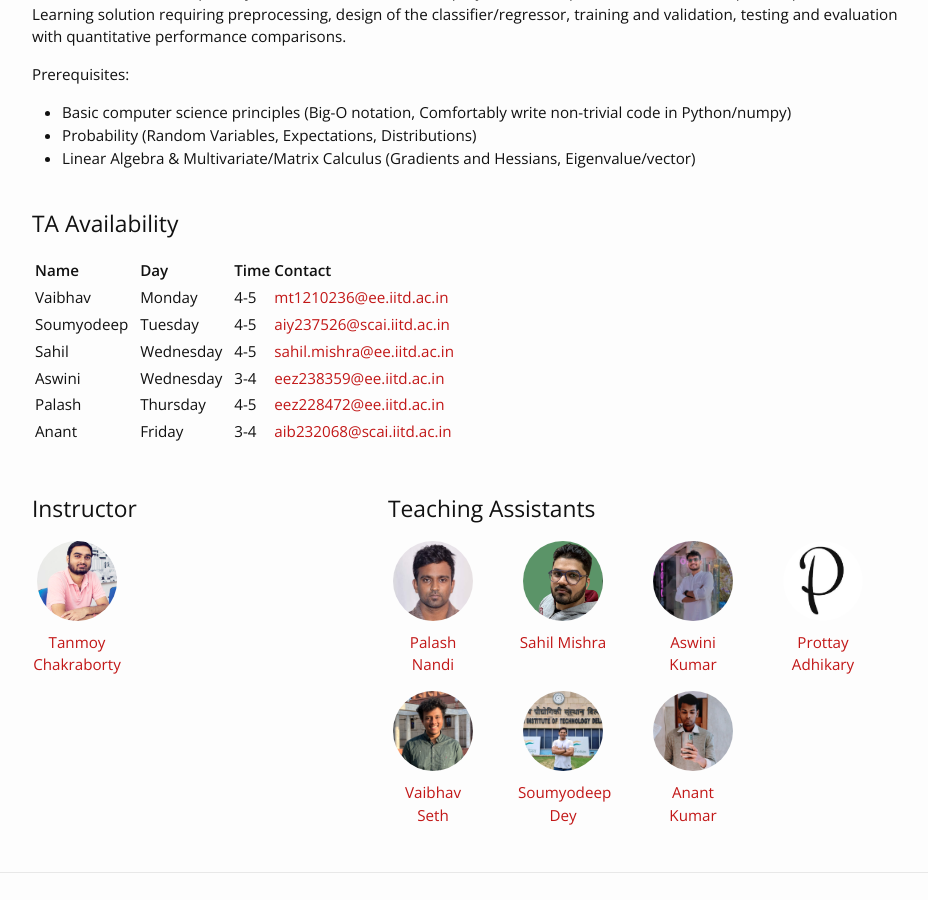
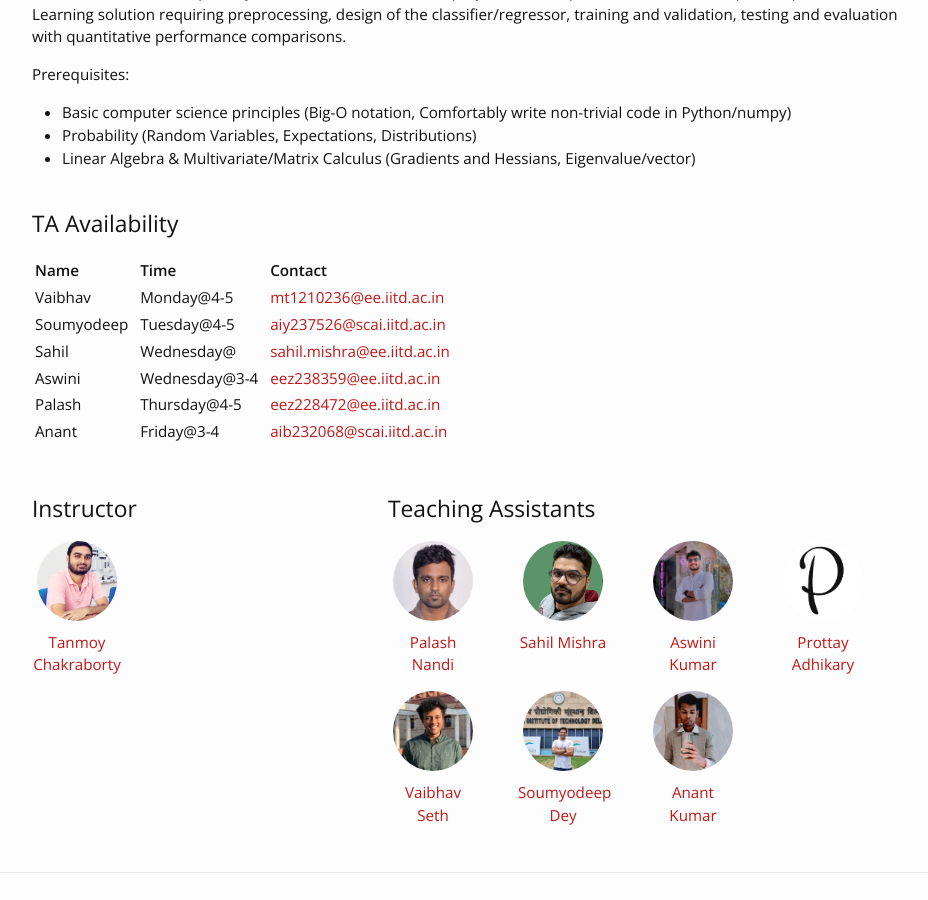
Before and after one commit to lcs2-iitd/ELL409-2401, a Jekyll site: the page built from index.md, in a window 1280 px wide and 900 px high, scrolled down 613 px. Shown: the whole window, without its empty margins (163-1091 px from the left). Built offline with Jekyll 4.4.1, drawn with Linux system fonts in a browser that asks for light colours; nearby versions of some CDN libraries.

Commit message:
Update home.html

```diff
--- a/_layouts/home.html
+++ b/_layouts/home.html
@@ -20,44 +20,37 @@ layout: default
     <table>
         <tr>
             <td><b>Name</b></td>
-            <td><b>Day</b></td>
             <td><b>Time</b></td>
             <td><b>Contact</b></td>
         </tr>
         <tr>
             <td>Vaibhav&nbsp;&nbsp;</td>
-            <td>Monday&nbsp;&nbsp;</td>
-            <td>4-5&nbsp;&nbsp;</td>
+            <td>Monday@4-5&nbsp;&nbsp;</td>
             <td><a href="mailto:mt1210236@ee.iitd.ac.in">mt1210236@ee.iitd.ac.in</a></td>
         </tr>
         <tr>
             <td>Soumyodeep&nbsp;&nbsp;</td>
-            <td>Tuesday&nbsp;&nbsp;</td>
-            <td>4-5&nbsp;&nbsp;</td>
+            <td>Tuesday@4-5&nbsp;&nbsp;</td>
             <td><a href="mailto:aiy237526@scai.iitd.ac.in">aiy237526@scai.iitd.ac.in</a></td>
         </tr>
         <tr>
             <td>Sahil&nbsp;&nbsp;</td>
-            <td>Wednesday&nbsp;&nbsp;</td>
-            <td>4-5&nbsp;&nbsp;</td>
+            <td>Wednesday@&nbsp;&nbsp;</td>
             <td><a href="sahil.mishra@ee.iitd.ac.in">sahil.mishra@ee.iitd.ac.in</a></td>
         </tr>
         <tr>
             <td>Aswini&nbsp;&nbsp;</td>
-            <td>Wednesday&nbsp;&nbsp;</td>
-            <td>3-4&nbsp;&nbsp;</td>
+            <td>Wednesday@3-4&nbsp;&nbsp;</td>
             <td><a href="mailto:eez238359@ee.iitd.ac.in">eez238359@ee.iitd.ac.in</a></td>
         </tr>
         <tr>
             <td>Palash&nbsp;&nbsp;</td>
-            <td>Thursday&nbsp;&nbsp;</td>
-            <td>4-5&nbsp;&nbsp;</td>
+            <td>Thursday@4-5&nbsp;&nbsp;</td>
             <td><a href="mailto:eez228472@ee.iitd.ac.in">eez228472@ee.iitd.ac.in</a></td>
         </tr>
         <tr>
             <td>Anant&nbsp;&nbsp;</td>
-            <td>Friday&nbsp;&nbsp;</td>
-            <td>3-4&nbsp;&nbsp;</td>
+            <td>Friday@3-4&nbsp;&nbsp;</td>
             <td><a href="mailto:aib232068@scai.iitd.ac.in">aib232068@scai.iitd.ac.in</a></td>
         </tr>
     </table>
```
